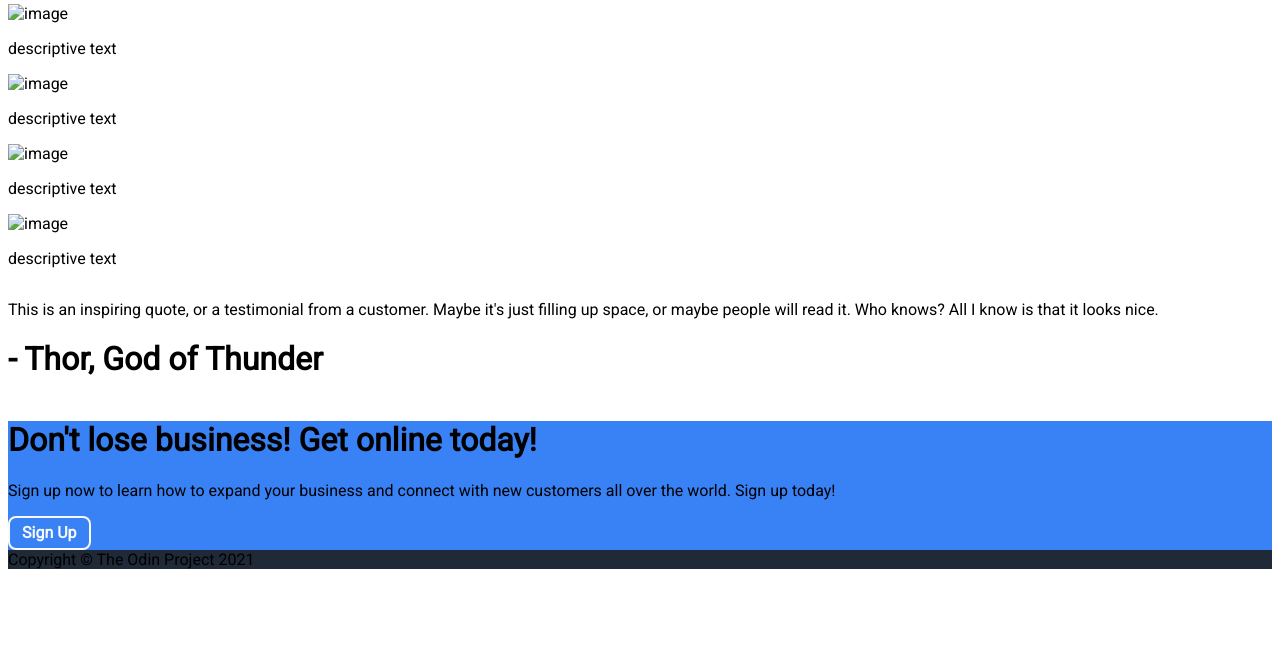
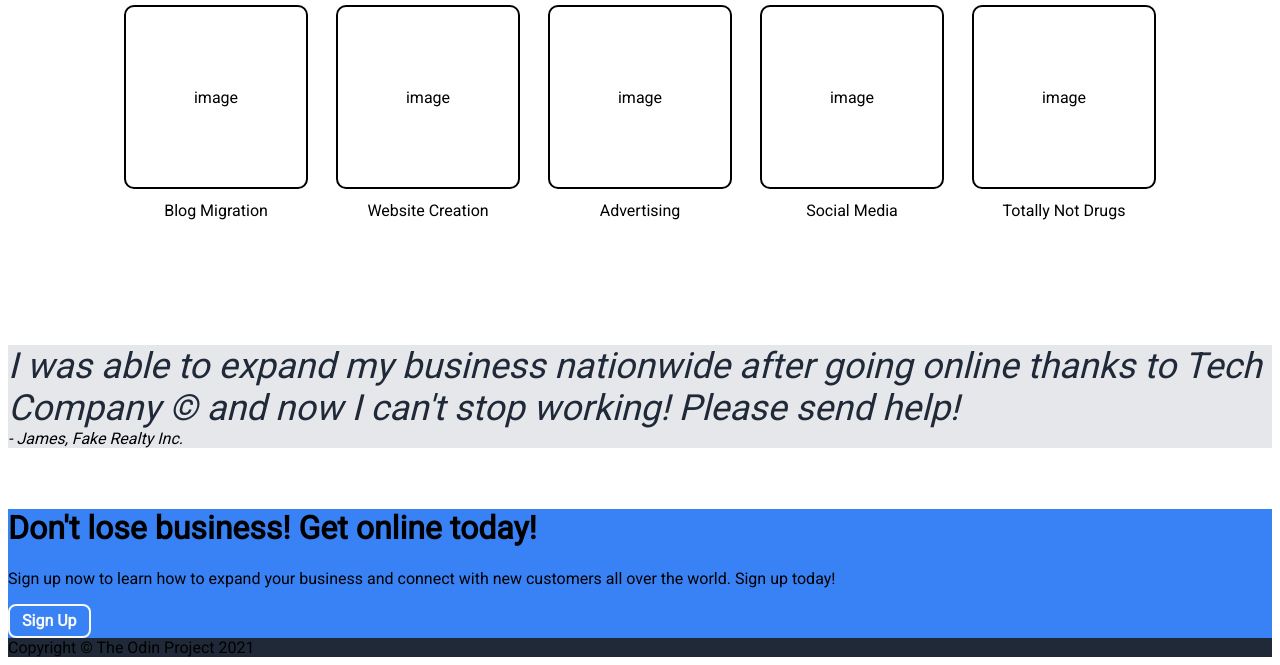
Before and after one commit to AireLion/TOP-Landing-Page, a plain HTML site: page index.html in a window 1280 px wide. Shown: the part 685-1350 px from the top of the page. Before the commit the page ends 1262 px from the top, so only its background shows below. Drawn offline with Linux system fonts and the light colour scheme.

Commit message:
More layout & formatting

```diff
--- a/index.html
+++ b/index.html
@@ -22,40 +22,44 @@
 			</div>
 		</div>
 
-		<div class="hero-body dark-background">
-			<div class="hero-left">
+		<div class="hero dark-background">
+			<div class="hero-body">
 				<div class="hero-title main-text">Fast. Easy. Reliable.</div>
 				<p class="hero-text sub-text">Want to take your business to the next level? We can help turn your ideas into new customers.</p>
 				<p class="button">Get Started</p>
 			</div>
-			<div class="hero-image">attractive woman smiling at laptop</div>
+			<!-- <div class="hero-image">attractive woman smiling at laptop</div> -->
 		</div>
 
-		<div class="image-showcase">
-			<h1>Some random information.</h1>
-			<div class="image-boxes">
-				<div class="image-box">
-					<img src="" alt="image">
-					<p>descriptive text</p>
+		<div class="feature-showcase">
+			<h1>WHAT WE DO</h1>
+			<div class="feature-boxes">
+				<div class="feature-box">
+					<div class="feature-image">image</div>
+					<div class="feature-description">Blog Migration</div>
 				</div>
-				<div class="image-box">
-					<img src="" alt="image">
-					<p>descriptive text</p>
+				<div class="feature-box">
+					<div class="feature-image">image</div>
+					<div class="feature-description">Website Creation</div>
 				</div>
-				<div class="image-box">
-					<img src="" alt="image">
-					<p>descriptive text</p>
+				<div class="feature-box">
+					<div class="feature-image">image</div>
+					<div class="feature-description">Advertising</div>
 				</div>
-				<div class="image-box">
-					<img src="" alt="image">
-					<p>descriptive text</p>
+				<div class="feature-box">
+					<div class="feature-image">image</div>
+					<div class="feature-description">Social Media</div>
+				</div>
+				<div class="feature-box">
+					<div class="feature-image">image</div>
+					<div class="feature-description">Totally Not Drugs</div>
 				</div>
 			</div>
 		</div>
 
 		<div class="quote">
-			<p>This is an inspiring quote, or a testimonial from a customer. Maybe it's just filling up space, or maybe people will read it. Who knows? All I know is that it looks nice.</p>
-			<h1>- Thor, God of Thunder</h1>
+			<div class="quote-text"><i>I was able to expand my business nationwide after going online thanks to Tech Company © and now I can't stop working! Please send help!</i></div>
+			<div class="quote-name"><i>- James, Fake Realty Inc.</i></div>
 		</div>
 
 		<div class="call-to-action">
--- a/style.css
+++ b/style.css
@@ -28,16 +28,11 @@ body {
 	font-size: 24px;
 }
 
-.hero-body {
+.hero {
 	display: flex;
 	justify-content: center;
 	align-items: center;
 	padding: 150px 10vw 150px 10vw;
-}
-
-.hero-text {
-	margin-right: 100px;
-	max-width: 600px;
 }
 
 .hero-title {
@@ -46,6 +41,8 @@ body {
 }
 
 .hero-text {
+	margin-right: 100px;
+	max-width: 600px;
 	font-size: 18px;
 }
 
@@ -89,3 +86,59 @@ body {
 	border-width: 2px;
   border-color: #F9FAF8;
 }
+
+.feature-showcase {
+	display: flex;
+	flex-direction: column;
+	align-items: center;
+	margin: 60px 0px 80px 0px;
+}
+
+.feature-boxes {
+	display: flex;
+	align-items: center;
+	justify-content: center;
+}
+
+.feature-box {
+	display: flex;
+	flex-direction: column;
+	align-items: center;
+	margin: 0px 16px 0px 16px;
+	width: 180px;
+	height: 220px;
+}
+
+.feature-image {
+	border-style: solid;
+	border-width: 2px;
+	border-color: black;
+	border-radius: 10px;
+	width: 100%;
+	height: 180px;
+	display: flex;
+	align-items: center;
+	justify-content: center;
+	margin-bottom: 12px;
+}
+
+.feature-description {
+	width: 100%;
+	text-align: center;
+}
+
+.quote {
+	background-color: #e5e7eb;
+	margin: 40px 0px 40px 0px;
+	display: flex;
+	flex-direction: column;
+}
+
+.quote-text {
+	font-size: 36px;
+	color: #1F2937;
+}
+
+.quote-name {
+
+}
```
Also changed, not shown: 1 other file.
